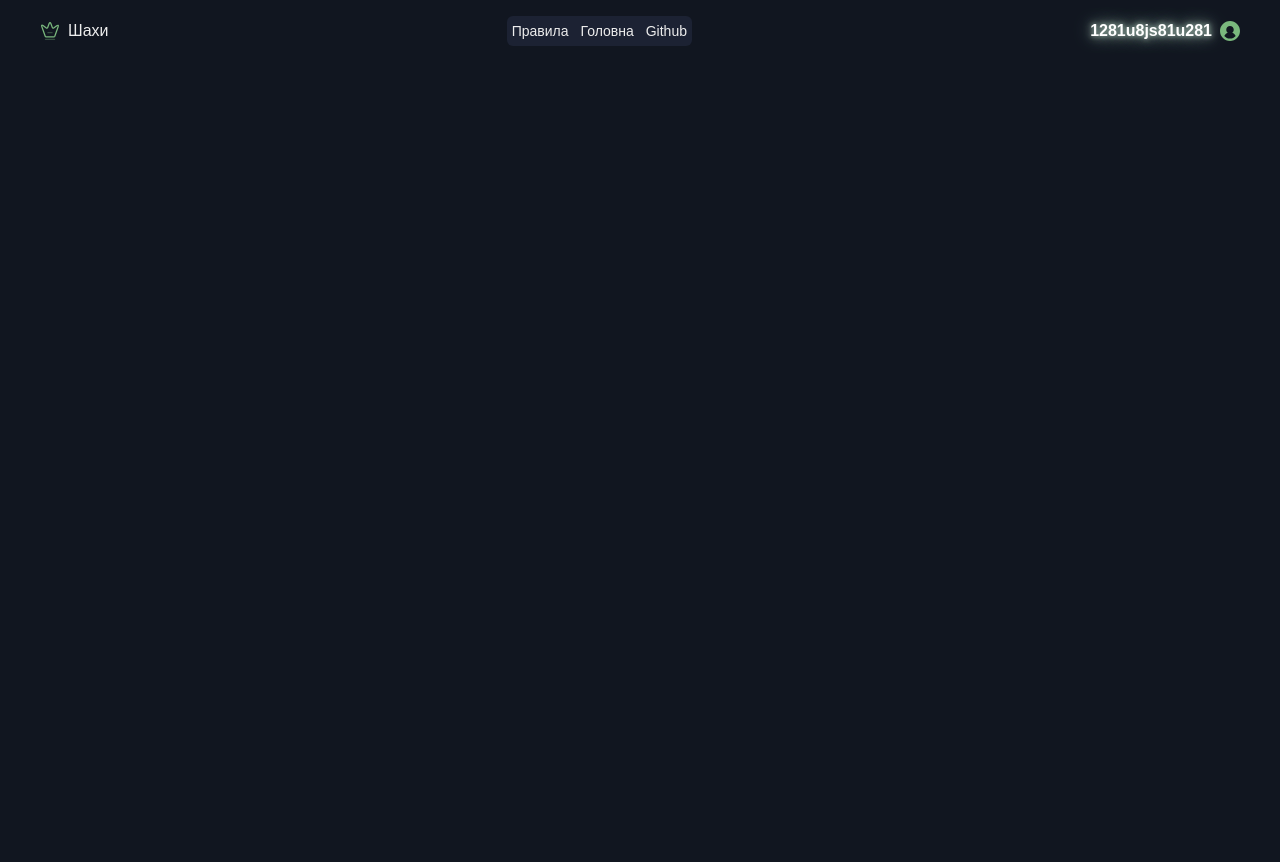
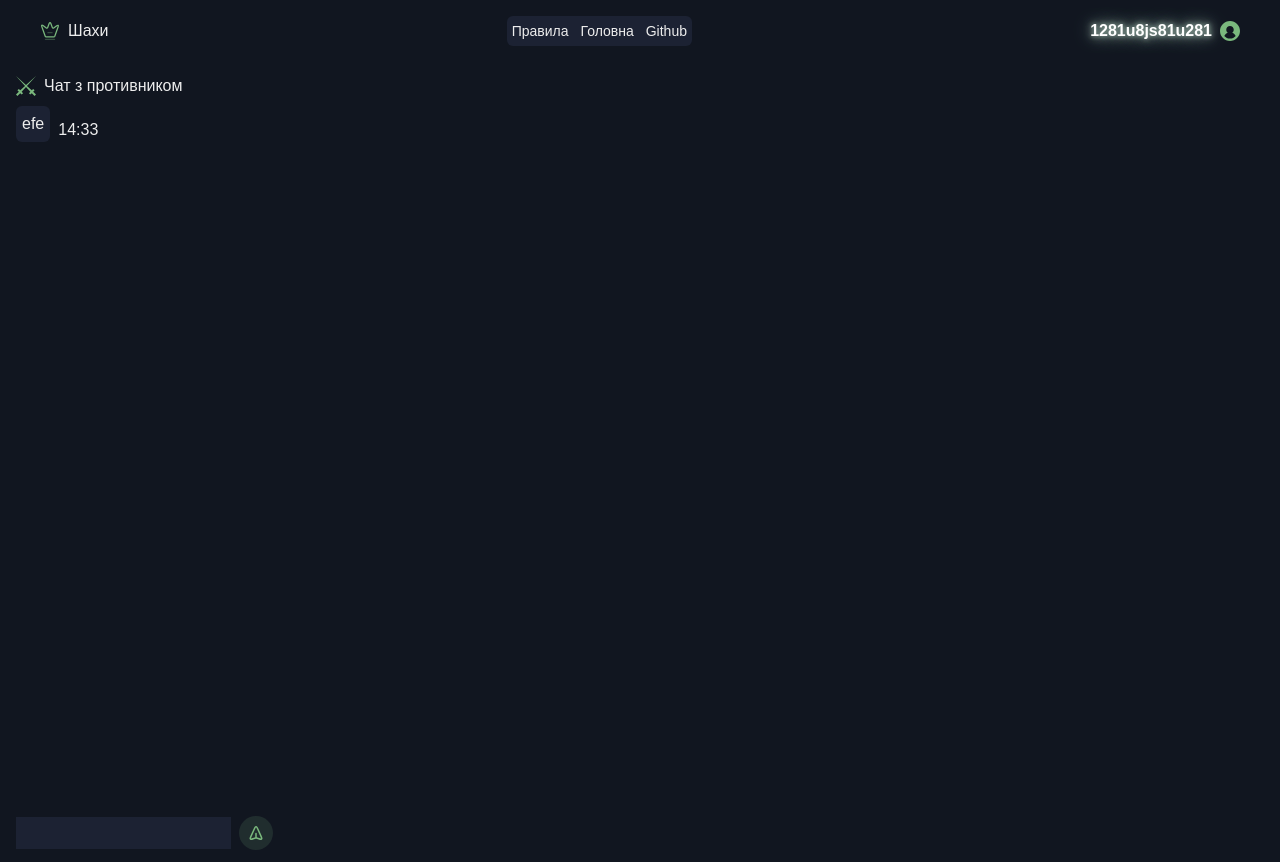
Before and after one commit to Badyan54/chess_web, a Next.js app in the folder src/frontend/: page /game in a window 1280 px wide. Before the commit the page ends 800 px from the top, so only its background shows below. Built offline with nearby package versions, Linux system fonts and the light colour scheme.

Commit message:
add chat ui

```diff
--- /dev/null
+++ b/src/frontend/ui/game_page/Chat.tsx
@@ -0,0 +1,35 @@
+import swords from "@/public/swords.svg"
+import send from "@/public/send.svg"
+import Image from "next/image"
+import Message from "./message"
+
+
+export default function Chat (){
+  return(
+    <div className="grid grid-rows-[auto_1fr_auto] h-full py-1">
+      <div className="flex gap-2 items-center py-2">
+        <Image
+          src={swords}
+          alt="swords"
+          width={20}
+          height={20}
+        />
+        <h3>Чат з противником</h3>
+      </div>
+      <div>
+        <Message />
+      </div>
+      <div className="flex items-center gap-2 py-2">
+        <input type="text" className="p-1 bg-[#1C2233]"/>
+        <button className="p-2 rounded-full bg-[#202D2E]">
+          <Image
+            src={send}
+            alt="send"
+            width={18}
+            height={18}
+          />
+        </button>
+      </div>
+    </div>
+  )
+}
--- a/src/frontend/ui/game_page/main.tsx
+++ b/src/frontend/ui/game_page/main.tsx
@@ -1,9 +1,15 @@
 import Header from "./header";
+import Chat from "./Chat";
+import Wrapper from "./wrapper";
 
 export default function Game_page() {
   return (
     <>
       <Header/>
+      <Wrapper>
+        <Chat />
+      </Wrapper>
+
     </>
   );
 }
--- /dev/null
+++ b/src/frontend/ui/game_page/message.tsx
@@ -0,0 +1,10 @@
+export default function Message(){
+  return(
+    <div className="flex gap-2">
+      <div className="rounded-md w-fit p-1.5 bg-[#1C2233]">
+        <p>{/* message */} efe</p>
+      </div>
+      <p className="self-end">14:33</p> {/* time */}
+    </div>
+  )
+}
--- /dev/null
+++ b/src/frontend/ui/game_page/wrapper.tsx
@@ -0,0 +1,8 @@
+export default function Wrapper({
+  children,
+}: Readonly<{
+  children: React.ReactNode;
+}>)
+{
+  return <div className="flex h-screen">{children}</div>
+}
```
Also changed, not shown: src/frontend/public/send.svg (added), src/frontend/public/swords.svg (added).
